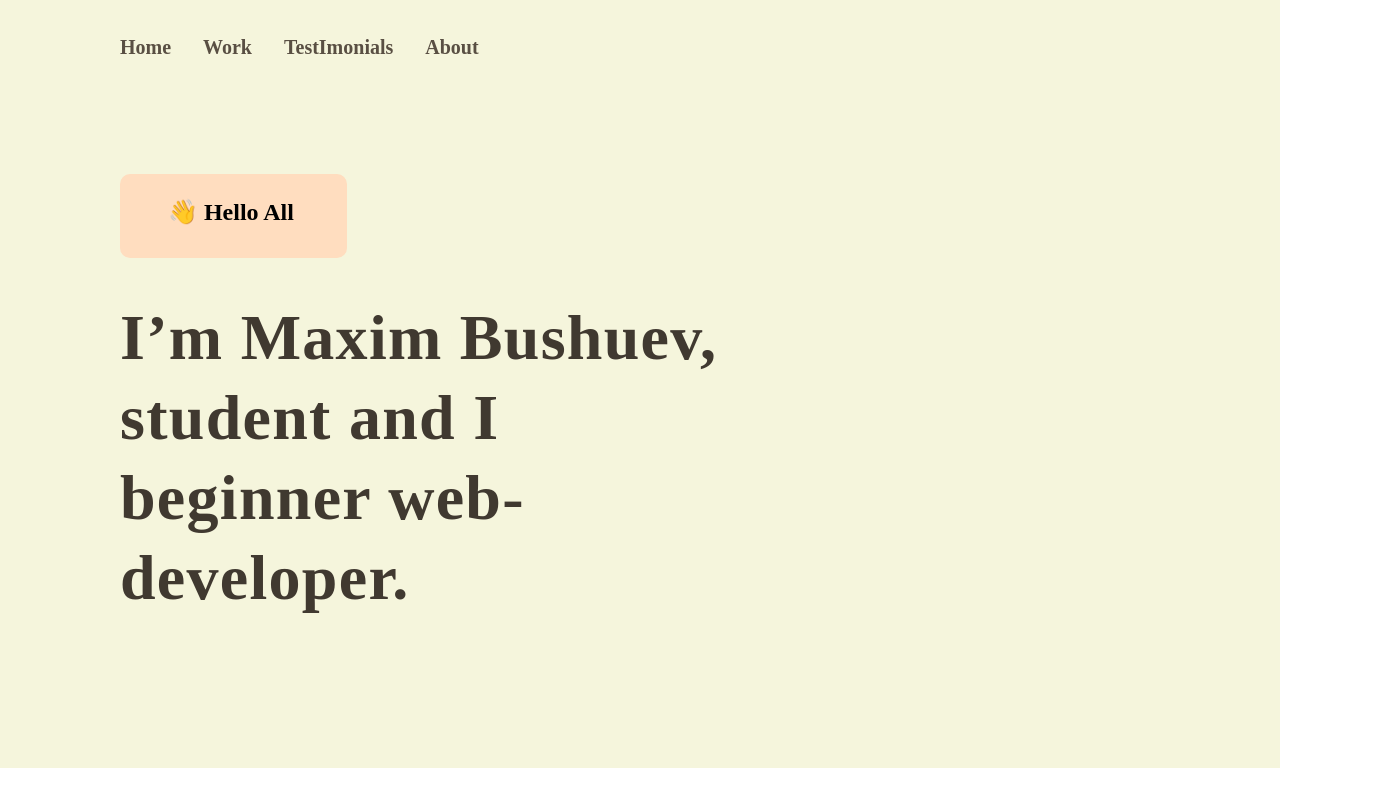
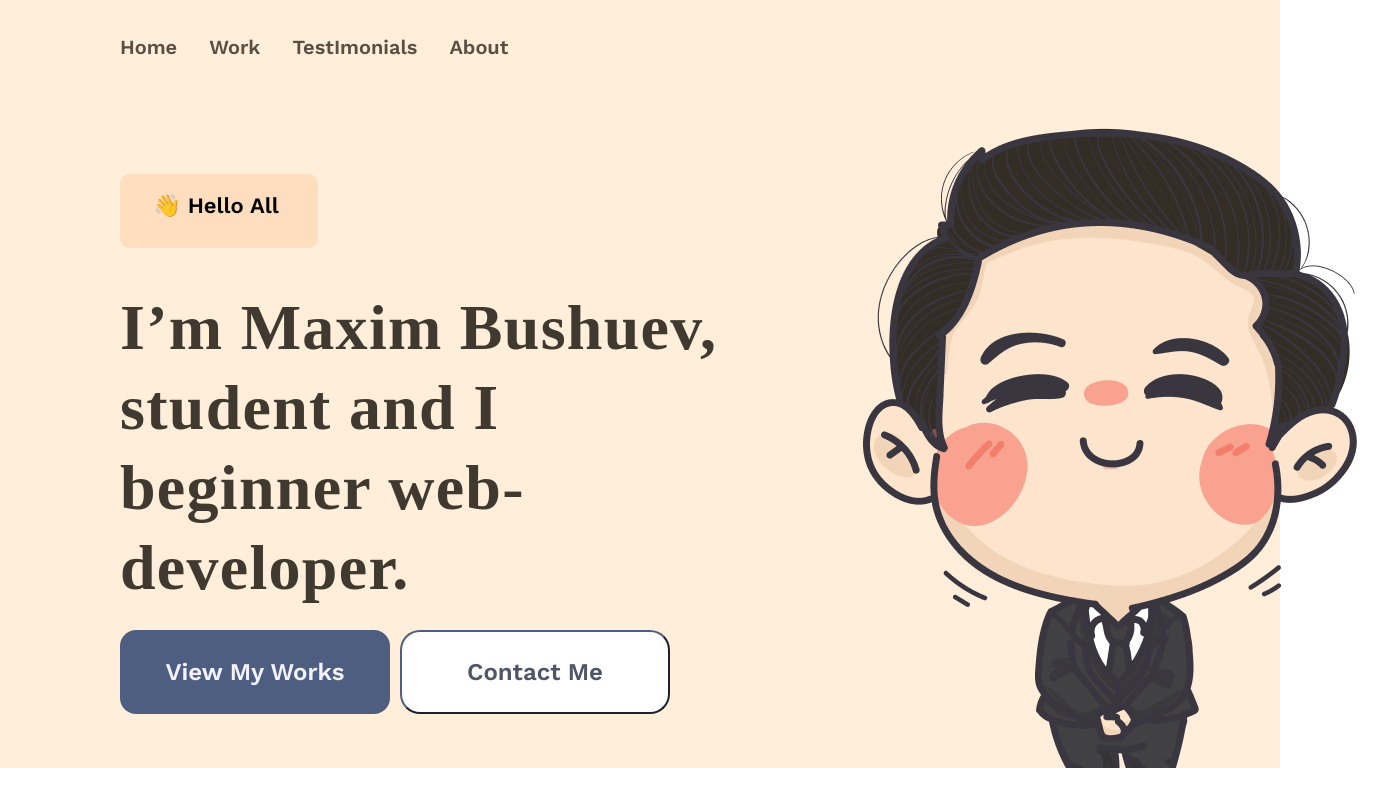
Before and after one commit to Max1mB/site-portfolio, a plain HTML site: page index.html in a window 1280 px wide. Shown: the whole page, 1374 px wide, since content can reach past the window. Drawn offline with nearby package versions, Linux system fonts and the light colour scheme; a web font is replaced by a local one.

Commit message:
add image, works btn, contact-btn

```diff
--- a/index.css
+++ b/index.css
@@ -1,9 +1,10 @@
+@import url('https://fonts.googleapis.com/css2?family=Eczar:wght@600&family=Work+Sans:wght@600&display=swap');
 .part_hello
 {
-	background-color: #f5f5dc;
+	background-color: #FFEED9;
 	height: 768px;
 	margin: 0px;
-    padding: 0px;
+  padding: 0px;
 }
 .part_hello-menu__link
 {
@@ -71,8 +72,8 @@
 	padding: 12px 24px;
 	gap: 10px;
 
-	width: 179px;
-	height: 60px;
+	width: 150px;
+	height: 50px;
 
 	background: #FFDDBF;
 	border-radius: 10px;
@@ -87,5 +88,89 @@
 	font-family: 'Work Sans';
 	font-style: normal;
 	font-weight: 600;
+	font-size: 22px;
+}
+
+
+.whoiam_block-menu__btn_works
+{
+	border: none;
+	display: flex;
+	flex-direction: column;
+	justify-content: center;
+	align-items: center;
+	padding: 24px 40px;
+	gap: 10px;
+
+	width: 270px;
+	height: 84px;
+
+	background: #4E5E80;
+	border-radius: 16px;
+	position: absolute;
+	left: 120px;
+	top: 630px;
+
+	font-family: 'Work Sans';
+	font-style: normal;
+	font-weight: 600;
 	font-size: 24px;
+	line-height: 150%;
+	color: #F3F2FF;
 }
+
+.whoiam_block-menu__btn_contact
+{
+	display: flex;
+	flex-direction: column;
+	justify-content: center;
+	align-items: center;
+	padding: 24px 40px;
+	gap: 10px;
+
+	width: 270px;
+	height: 84px;
+
+	background: white;
+	border-radius: 20px;
+	border-color: #4E5E80;
+	position: absolute;
+	left: 400px;
+	top: 630px;
+
+	font-family: 'Work Sans';
+	font-style: normal;
+	font-weight: 600;
+	font-size: 24px;
+	line-height: 150%;
+
+	color: #4D5566
+
+}
+
+/*.picture_1
+{
+
+
+	position: absolute;
+	width: 524px;
+	height: 660px;
+
+	border: 1px solid #000000;
+
+	}*/
+
+	.picture_1
+	{
+		box-sizing: border-box;
+		border: none;
+	position: absolute;
+	width: 524px;
+	height: 660px;
+	left: 850px;
+	top: 108px;
+
+	background: url(img/smile.png);
+
+
+	}
--- a/index.html
+++ b/index.html
@@ -3,12 +3,13 @@
 <head>
 	<meta charset="utf-8">
 	<link rel="stylesheet" href="index.css">
+
 	<title>Portfolio</title>
 </head>
 <body>
 	<div class="part_hello">
 		<nav class="part_hello-menu">
-		<a class="part_hello-menu__link" href="">Home</a>
+		<a class="part_hello-menu__link" href="index.html">Home</a>
 		<a class="part_hello-menu__link" href="">Work</a>
 		<a class="part_hello-menu__link" href="">TestImonials</a>
 		<a class="part_hello-menu__link" href="">About</a>
@@ -20,9 +21,23 @@
 
 		</div>
 		<p class="whoiam_block-label">I’m Maxim Bushuev, student and I beginner web-developer.</p>
-	</div>
+	</div class="whoiam_block-menu">
+		<button class="whoiam_block-menu__btn_works" >
+			 View My Works
+		</button>
+		<button class="whoiam_block-menu__btn_contact" >
+			Contact Me
+		</button>
 
 	</div>
 
+	<div class="picture_1">
+
+	</div>
+
+
+</div>
+
+
 </body>
 </html>
```
Also changed, not shown: img/smile.png (added).
